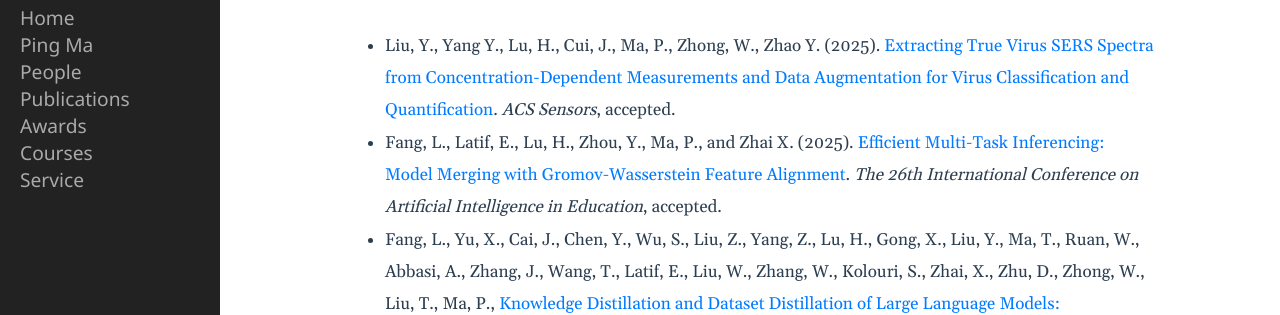
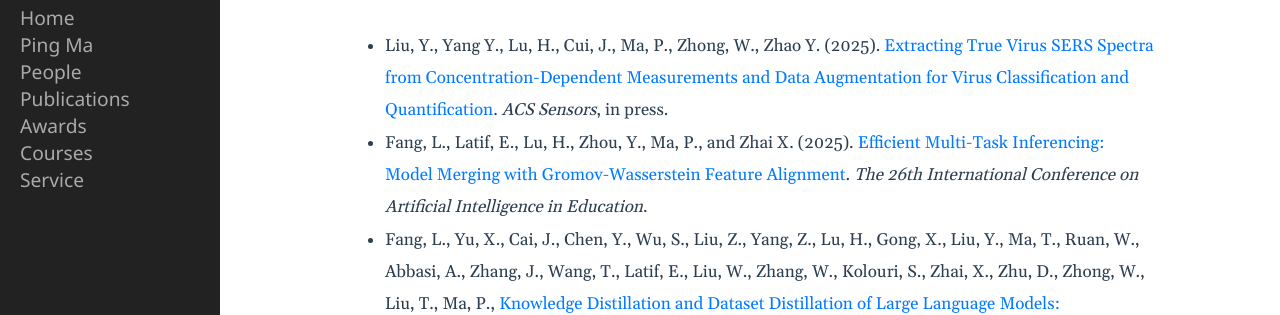
Before and after one commit to BDALpingio/BDALpingio.github.io, a Jekyll site: the page built from 3_publications.md, in a window 1280 px wide and 900 px high. Shown: the part 234-549 px from the top of the window. Built offline with Jekyll 4.4.1, drawn with Linux system fonts in a browser that asks for light colours.

Commit message:
Update 3_publications.md

```diff
--- a/3_publications.md
+++ b/3_publications.md
@@ -8,8 +8,8 @@ permalink: /3_publications/
 
 
 ## 2025
-- Liu, Y., Yang Y., Lu, H., Cui, J., Ma, P., Zhong, W., Zhao Y. (2025). [Extracting True Virus SERS Spectra from Concentration-Dependent Measurements and Data Augmentation for Virus Classification and Quantification](https://pubs.acs.org/doi/10.1021/acssensors.4c03397). _ACS Sensors_, accepted.
-- Fang, L., Latif, E., Lu, H., Zhou, Y., Ma, P., and Zhai X. (2025). [Efficient Multi-Task Inferencing: Model Merging with Gromov-Wasserstein Feature Alignment](https://arxiv.org/pdf/2503.09774?). _The 26th International Conference on Artificial Intelligence in Education_, accepted.
+- Liu, Y., Yang Y., Lu, H., Cui, J., Ma, P., Zhong, W., Zhao Y. (2025). [Extracting True Virus SERS Spectra from Concentration-Dependent Measurements and Data Augmentation for Virus Classification and Quantification](https://pubs.acs.org/doi/10.1021/acssensors.4c03397). _ACS Sensors_, in press.
+- Fang, L., Latif, E., Lu, H., Zhou, Y., Ma, P., and Zhai X. (2025). [Efficient Multi-Task Inferencing: Model Merging with Gromov-Wasserstein Feature Alignment](https://arxiv.org/pdf/2503.09774?). _The 26th International Conference on Artificial Intelligence in Education_.
 - Fang, L., Yu, X., Cai, J., Chen, Y., Wu, S., Liu, Z., Yang, Z., Lu, H., Gong, X., Liu, Y., Ma, T., Ruan, W., Abbasi, A., Zhang, J., Wang, T., Latif, E., Liu, W., Zhang, W., Kolouri, S., Zhai, X., Zhu, D., Zhong, W., Liu, T., Ma, P., [Knowledge Distillation and Dataset Distillation of Large Language Models: Emerging Trends, Challenges, and Future Directions](https://arxiv.org/abs/2504.14772), _arXiv_.
 - Cai, J., Wu, S., Cheng, H., Zhong, W., Yuan, G., Ma, P. (2025) [Protocol to boost the robustness and accuracy of spatial transcriptomics algorithms using ensemble technique](https://www.sciencedirect.com/science/article/pii/S2666166725000140?via%3Dihub), _STAR Protocols_.
 - Lu, H., Cheng, H., Wang, Y., Xie, Y., Yan, H., Wang, X., Ma, P., Zhong, W. (2025) [Mortgage Prepayment Modeling via a Smoothing Spline State Space Model](https://jds-online.org/journal/JDS/article/1406/info), _Journal of Data Science_, 1-14. (Special issue in honor of Professor Xizhi Wu)
```
